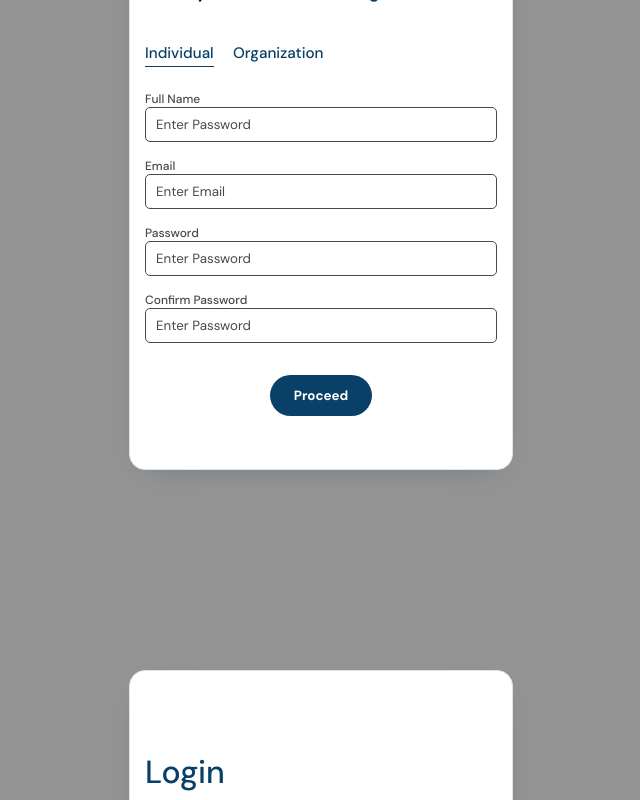
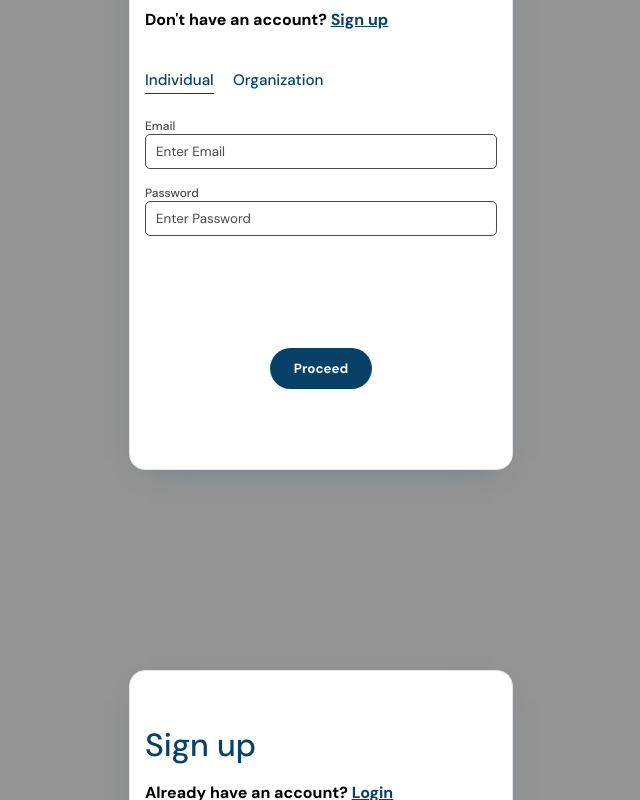
Before and after one commit to ozo-vehe/jetverified, a React (Vite) app: page /signup in a window 1280 px wide. Shown: the part 300-1100 px from the top of the page, without its empty margins (319-959 px from the left). Built offline with nearby package versions, Linux system fonts and the light colour scheme; no server answers.

Commit message:
made changes

```diff
--- a/src/App.jsx
+++ b/src/App.jsx
@@ -6,7 +6,7 @@ import NavBar from './components/NavBar'
 import './App.css';
 
 function App() {
-  const [isIndividual, setIsindividual] = useState(true);
+  const [isIndividual, setIsIndividual] = useState(true);
   const [data, setData] = useState({});
   const [userDetails, setUserDetails] = useState({});
   const [isloading, setIsloading] = useState(true);
@@ -36,17 +36,19 @@ function App() {
     <div className="App">
       {/* <SignUp /> */}
       <NavBar />
-      <Outlet />
+
       <Login
         data={data}
         setData={setData}
         userDetails={userDetails}
         setUserDetails={setUserDetails}
         isIndividual={isIndividual}
-        setIsindividual={setIsindividual}
+        setIsIndividual={setIsIndividual}
         confimState={confimState}
         setConfirmState={setConfirmState}
       />
+
+      <Outlet />
 
     </div>
 )}
--- a/src/routes/Login.jsx
+++ b/src/routes/Login.jsx
@@ -2,7 +2,7 @@ import React from "react";
 import { useState, useEffect } from "react";
 import { Link } from "react-router-dom";
 
-function Login({ data, setData, userDetails, setUserDetails, isIndividual, setIsindividual, confimState, setConfirmState }) {
+function Login({ data, setData, userDetails, setUserDetails, isIndividual, setIsIndividual, confimState, setConfirmState }) {
 //   const [isIndividual, setIsindividual] = useState(true);
   const [loginEmail, setLoginEmail] = useState("");
   const [loginPassword, setLoginPassword] = useState("");
@@ -17,7 +17,7 @@ function Login({ data, setData, userDetails, setUserDetails, isIndividual, setIs
       return;
     }
 
-    setIsindividual((prev) => !prev);
+    setIsIndividual((prev) => !prev);
   };
 
   const handleOrganizationAccount = (e) => {
@@ -25,7 +25,7 @@ function Login({ data, setData, userDetails, setUserDetails, isIndividual, setIs
       return;
     }
 
-    setIsindividual((prev) => !prev);
+    setIsIndividual((prev) => !prev);
   };
 
   const handleLoginEmail = (e) => {
--- a/src/routes/sign-up.jsx
+++ b/src/routes/sign-up.jsx
@@ -2,7 +2,7 @@ import { Link } from "react-router-dom";
 import { useState, useEffect } from "react";
 
 function SignUp() {
-  const [isIndividual, setIsindividual] = useState(true);
+  const [isIndividual, setIsIndividual] = useState(true);
   const [data, setData] = useState({});
   const [isloading, setIsloading] = useState(true);
   const [passwordMatch, setPasswordMatch] = useState(false);
@@ -28,7 +28,7 @@ function SignUp() {
       return;
     }
 
-    setIsindividual((prev) => !prev);
+    setIsIndividual((prev) => !prev);
   };
 
   const handleOrganizationAccount = (e) => {
@@ -36,7 +36,7 @@ function SignUp() {
       return;
     }
 
-    setIsindividual((prev) => !prev);
+    setIsIndividual((prev) => !prev);
   };
 
   const handleSubmit = (e) => {
```
